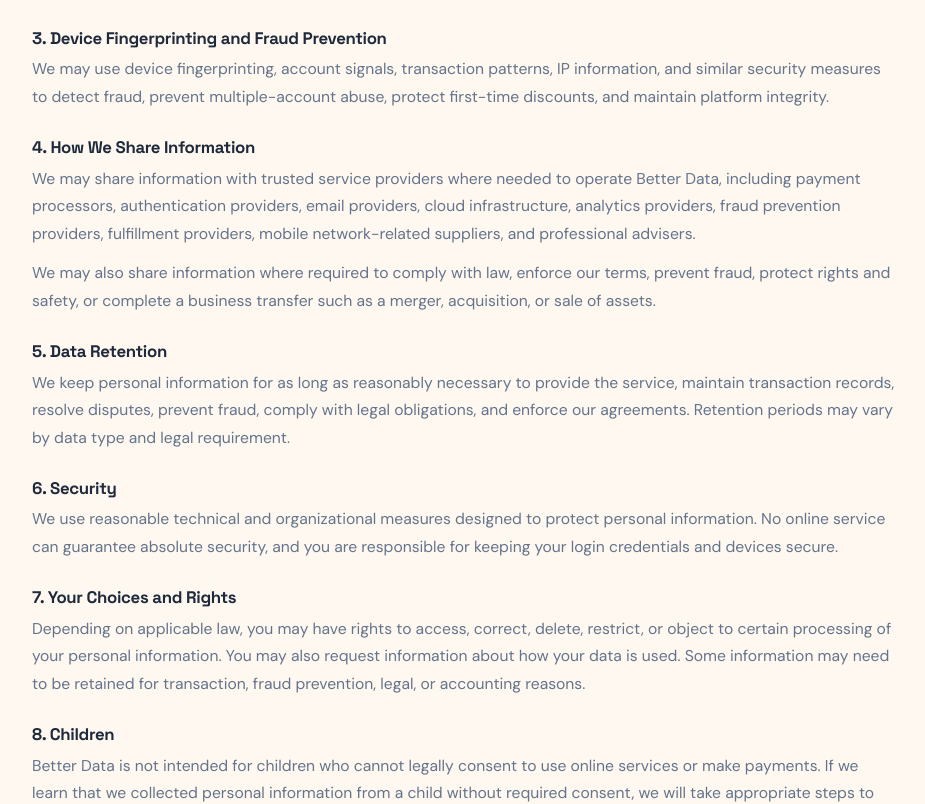
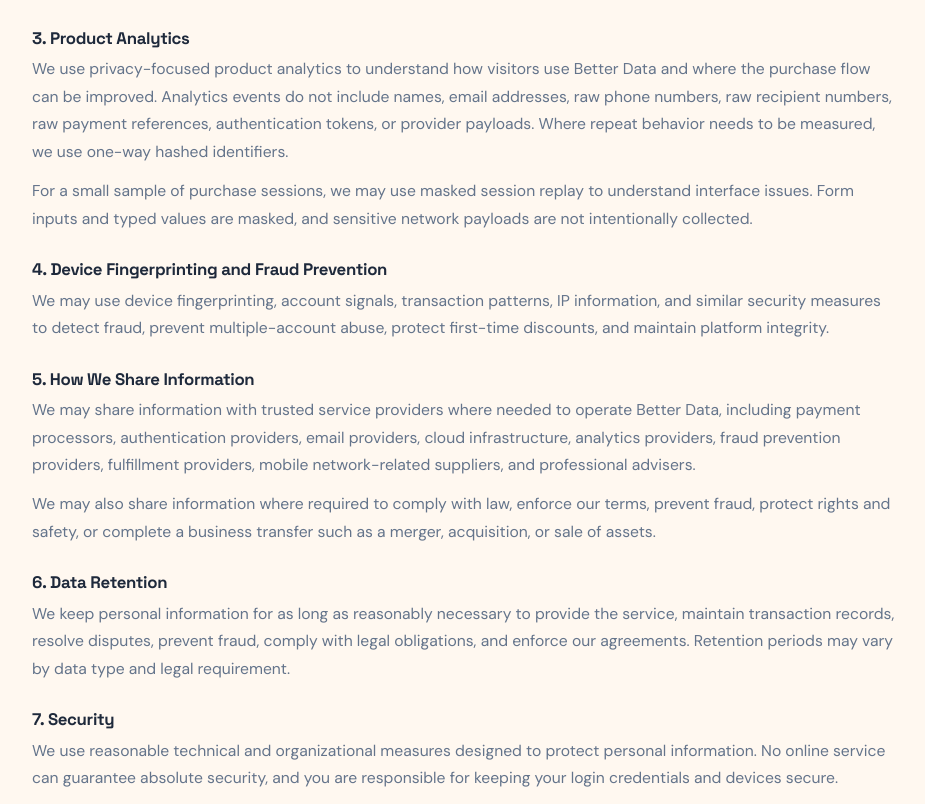
Before and after one commit to Kevin-nav/BetterData, a Next.js app in the folder apps/web/: page /legal in a window 1280 px wide. Shown: the part 4460-5264 px from the top of the page, without its empty margins (312-1237 px from the left). Built offline with nearby package versions, Linux system fonts and the light colour scheme; no server answers.

Commit message:
docs: disclose posthog analytics operations

```diff
--- a/apps/web/app/legal/page.tsx
+++ b/apps/web/app/legal/page.tsx
@@ -307,7 +307,23 @@ export default function LegalPage() {
               <li>Monitor performance, debug issues, improve the service, and comply with legal obligations.</li>
             </ul>
 
-            <h3>3. Device Fingerprinting and Fraud Prevention</h3>
+            <h3>3. Product Analytics</h3>
+            <p>
+              We use privacy-focused product analytics to understand how
+              visitors use Better Data and where the purchase flow can be
+              improved. Analytics events do not include names, email addresses,
+              raw phone numbers, raw recipient numbers, raw payment references,
+              authentication tokens, or provider payloads. Where repeat behavior
+              needs to be measured, we use one-way hashed identifiers.
+            </p>
+            <p>
+              For a small sample of purchase sessions, we may use masked session
+              replay to understand interface issues. Form inputs and typed
+              values are masked, and sensitive network payloads are not
+              intentionally collected.
+            </p>
+
+            <h3>4. Device Fingerprinting and Fraud Prevention</h3>
             <p>
               We may use device fingerprinting, account signals, transaction
               patterns, IP information, and similar security measures to detect
@@ -315,7 +331,7 @@ export default function LegalPage() {
               discounts, and maintain platform integrity.
             </p>
 
-            <h3>4. How We Share Information</h3>
+            <h3>5. How We Share Information</h3>
             <p>
               We may share information with trusted service providers where
               needed to operate Better Data, including payment processors,
@@ -331,7 +347,7 @@ export default function LegalPage() {
               sale of assets.
             </p>
 
-            <h3>5. Data Retention</h3>
+            <h3>6. Data Retention</h3>
             <p>
               We keep personal information for as long as reasonably necessary
               to provide the service, maintain transaction records, resolve
@@ -340,7 +356,7 @@ export default function LegalPage() {
               and legal requirement.
             </p>
 
-            <h3>6. Security</h3>
+            <h3>7. Security</h3>
             <p>
               We use reasonable technical and organizational measures designed
               to protect personal information. No online service can guarantee
@@ -348,7 +364,7 @@ export default function LegalPage() {
               credentials and devices secure.
             </p>
 
-            <h3>7. Your Choices and Rights</h3>
+            <h3>8. Your Choices and Rights</h3>
             <p>
               Depending on applicable law, you may have rights to access,
               correct, delete, restrict, or object to certain processing of your
@@ -357,7 +373,7 @@ export default function LegalPage() {
               transaction, fraud prevention, legal, or accounting reasons.
             </p>
 
-            <h3>8. Children</h3>
+            <h3>9. Children</h3>
             <p>
               Better Data is not intended for children who cannot legally
               consent to use online services or make payments. If we learn that
@@ -365,7 +381,7 @@ export default function LegalPage() {
               consent, we will take appropriate steps to delete or restrict it.
             </p>
 
-            <h3>9. International Processing</h3>
+            <h3>10. International Processing</h3>
             <p>
               Our service providers may process information in Ghana or other
               countries. Where required, we will take appropriate steps to
```
Also changed, not shown: 1 other file (tests, documents, lock files or other folders).
